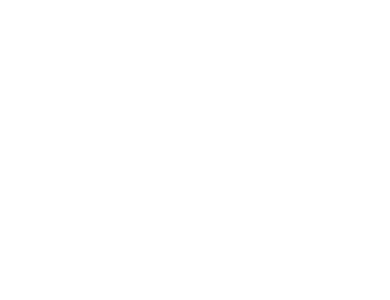
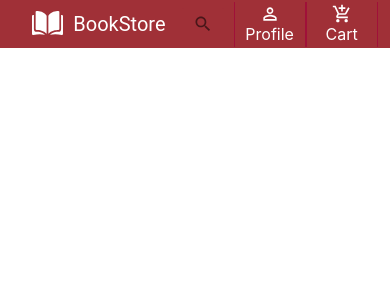
Before and after one commit to vismaya01/BookStore, a React (Create React App) app: page /dashBoard in a window 390 px wide. Shown: the top 300 px of the page. Built offline with nearby package versions, Linux system fonts and the light colour scheme.

Commit message:
Refactored: appbar ui responsive

```diff
--- a/src/App.js
+++ b/src/App.js
@@ -1,6 +1,7 @@
 import './App.css';
 import Registration from './component/registration/registration'
 import Login from './component/login/login'
+import DashBoard from './component/DashBoard/DashBoard'
 import {BrowserRouter, Switch, Route, Redirect} from 'react-router-dom'
 
 function App() {
@@ -11,6 +12,7 @@
           <Redirect exact from="/" to="/login" />
           <Route exact path="/registration" component={Registration} />
           <Route exact path="/login" component={Login} />
+          <Route exact path="/dashBoard" component={DashBoard}/>
         </Switch>
       </BrowserRouter>
     </div>
--- a/src/component/Appbar/Appbar.css
+++ b/src/component/Appbar/Appbar.css
@@ -11,6 +11,8 @@
     align-items: center;
     justify-content: space-around;
     position: fixed;
+    box-sizing: border-box;
+    padding: 4px;
 }
 
 .heading {
@@ -34,6 +36,7 @@
     letter-spacing: 0px;
     color: #FFFFFF;
     text-transform: capitalize;
+    padding-left: 10px;
 }
 
 .search {
@@ -114,5 +117,21 @@
 
     .search {
         width: max-content;
+        background-color: #A03037;
+    }
+
+    .header {
+        padding: 4px 8px;
+        height: 48px;
+    }
+
+    .profile {
+        width: 70px;
+        height: 45px;
+    }
+
+    .cart {
+        width: 70px;
+        height: 45px;
     }
 }
--- a/src/component/Appbar/Appbar.jsx
+++ b/src/component/Appbar/Appbar.jsx
@@ -6,6 +6,7 @@
 import AddShoppingCartIcon from '@material-ui/icons/AddShoppingCart';
 import FavoriteBorderIcon from '@material-ui/icons/FavoriteBorder';
 import { Button, IconButton, InputBase} from '@material-ui/core';
+import {Link } from 'react-router-dom'
 
 export default function Appbar() {
     const [open, setOpen] = useState(false);
@@ -27,28 +28,28 @@
                 </div>
                 <div className="search">
                     <IconButton>
-                        <SearchIcon style={{ width: 15, height: 15 }} />
+                        <SearchIcon fontSize="small" />
                     </IconButton>
                     <InputBase placeholder="Search" fullWidth />
                 </div>
                 <div className="person">
                     <div className="profile" onClick={handleOpen}>
-                        <PersonOutlineIcon />
+                        <PersonOutlineIcon fontSize="small" />
                         Profile
                     </div>
                     <div className={open? "popup" : "hide"}>
                         <div className="sign">
-                            <Button>
+                            <Button component={Link} to="/login">
                                 Login/SignUp
                             </Button>
                         </div>
                         <div className="wishlist">
-                            <FavoriteBorderIcon style={{ width: 15, height: 15 }}/>
+                            <FavoriteBorderIcon fontSize="small"/>
                             Wishlist
                         </div>
                     </div>
                     <div className="cart">
-                        <AddShoppingCartIcon />
+                        <AddShoppingCartIcon fontSize="small" />
                         Cart
                     </div>
                 </div>
--- /dev/null
+++ b/src/component/DashBoard/DashBoard.jsx
@@ -0,0 +1,10 @@
+import React from 'react'
+import Appbar from '../Appbar/Appbar'
+
+export default function DashBoard() {
+    return (
+        <>
+        <Appbar />
+        </>
+    )
+}
```
Also changed, not shown: 1 other file (tests, documents, lock files or other folders).
